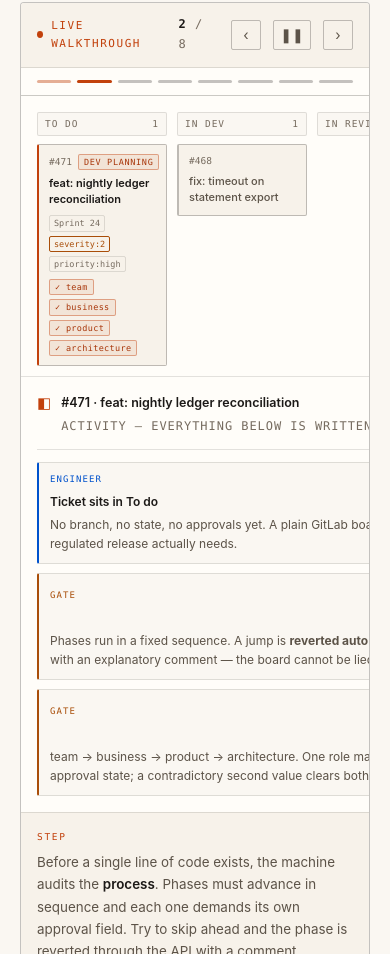
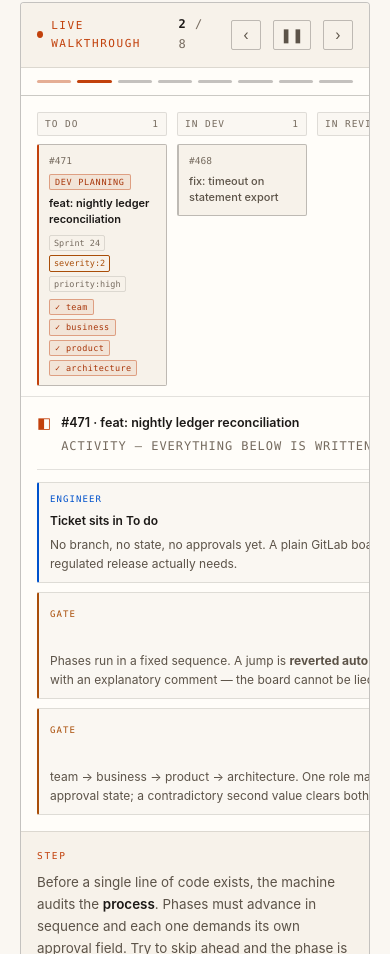
Before and after one commit to IvanJairus/Portofolio, a plain HTML site: page index.html in a window 390 px wide. Shown: the part 6076-7030 px from the top of the page. Drawn offline with Linux system fonts and the light colour scheme.

Commit message:
Live walkthrough board gets the wider half: .bd-grid was 1.05fr/0.95fr, so five columns shared 547px and each card had 87px of text room - the phase badge is white-space:nowrap, so 'Dev Planning' hung 36px out of its own card and 'Development' 30px, with 21-26px of content scrolling inside the box. Now 1.5fr/1fr (board 625px, ticket 416px, column 97 -> 112px) plus flex-wrap on the badge row so a long phase drops to its own line instead of escaping. Re-measured across all 8 steps at 1440 and 390: badge overflow 0px, inner scroll 0px, card-over-column 0px. Mobile is untouched - under 700px the board already switches to a horizontal scroll strip

```diff
--- a/assets/css/showcase.css
+++ b/assets/css/showcase.css
@@ -289,7 +289,9 @@
 
 .bd-grid {
   display: grid;
-  grid-template-columns: minmax(0, 1.05fr) minmax(0, 0.95fr);
+  /* papan 5 kolom butuh ruang lebih dari panel tiket: dengan 1.05/0.95 tiap
+     kolom cuma 97px dan badge "Dev Planning" keluar kartu sampai 36px */
+  grid-template-columns: minmax(0, 1.5fr) minmax(0, 1fr);
   gap: 1px;
   background: var(--line);
   border-top: 1px solid var(--line);
@@ -340,7 +342,7 @@
 .bd-card.moved { animation: card-pop 0.5s var(--ease); }
 .bd-card.ghost { border-left-color: var(--line-strong); }
 .bd-card.ghost .bc-title { color: var(--ink-dim); font-weight: 500; }
-.bc-top { display: flex; justify-content: space-between; gap: 6px; align-items: center; }
+.bc-top { display: flex; flex-wrap: wrap; justify-content: space-between; gap: 6px; align-items: center; }
 .bc-iid { font-size: 9.5px; color: var(--ink-faint); }
 .bc-phase {
   font-size: 8.5px;
```
